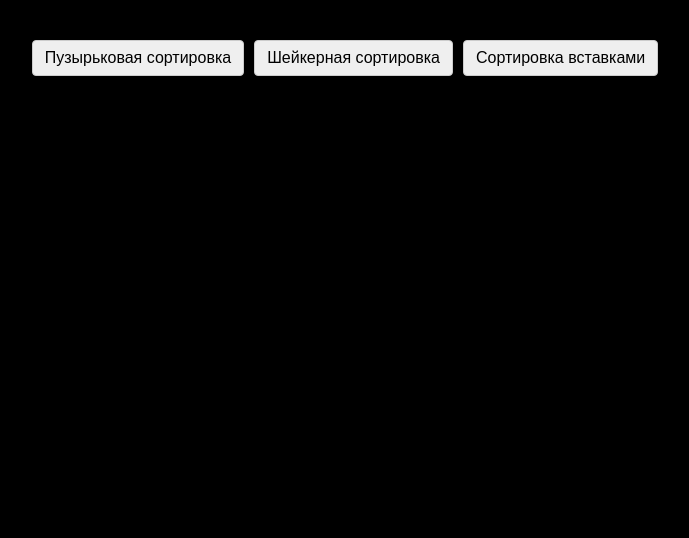
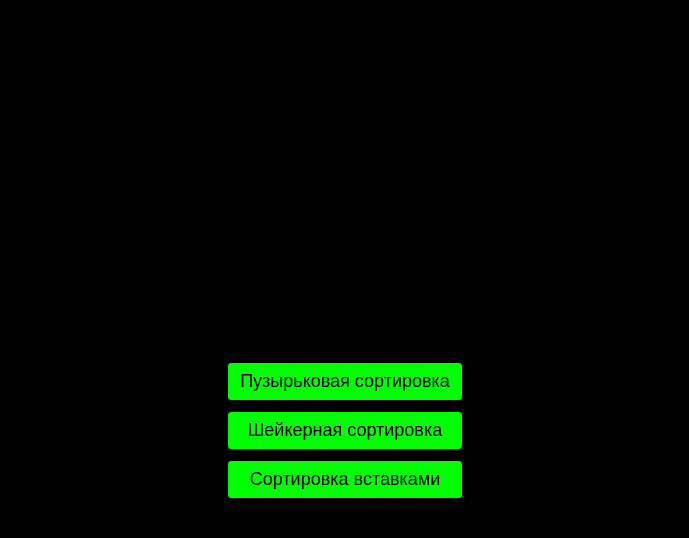
Before and after one commit to 37Evgeny/SortingAlgorithm, a plain HTML site: page index.html in a window 1280 px wide. Shown: the whole page, without its empty margins (295-984 px from the left). Drawn offline with Linux system fonts and the light colour scheme.

Commit message:
баг с линиями которые остаются решен установил бордер черного цвета, поменял стили кнопок добавил класс btn

```diff
--- a/index.css
+++ b/index.css
@@ -8,7 +8,7 @@
    align-items: center;
    justify-content: center;
    width: 100%;
-   height: 60%;
+   height: 100vh;
  }
 
  body {
@@ -22,36 +22,42 @@
 
   /* Меню сортировки по центру */
   #menuContainer {
+    background-color: #000;
     display: flex;
     justify-content: center;
     align-items: center;
     margin-top: 20px;
+    height: 100vh;
   }
 
   #menuButtons {
     display: flex;
+    flex-direction: column;
     gap: 10px;
   }
 
-  button {
+  .btn {
+    background: lime;
     padding: 8px 12px;
-    font-size: 16px;
+    font-size: 18px;
     border-radius: 4px;
-    border: 1px solid #ccc;
+    border: 1px solid #000000;
     cursor: pointer;
     transition: background-color 0.3s, transform 0.2s;
   }
 
-  button:hover {
-    background-color: #f0f0f0;
+  .btn:hover {
+    background-color: #000000;
+    color: aqua;
     transform: scale(1.02);
   }
 
   /* Канвас для визуализации */
   #canvas {
-    border: 1px solid #000;
+    /* border: 1px solid #000; */
     margin-top: 20px;
 
     /* Изначально скрыт */
     display: none;
+    align-items: center;
   }
--- a/index.html
+++ b/index.html
@@ -10,9 +10,9 @@
     <div class="container">
       <div id="menuContainer">
         <div id="menuButtons">
-          <button data-algo="bubble">Пузырьковая сортировка</button>
-          <button data-algo="shaker">Шейкерная сортировка</button>
-          <button data-algo="insertion">Сортировка вставками</button>
+          <button class="btn" data-algo="bubble">Пузырьковая сортировка</button>
+          <button class="btn" data-algo="shaker">Шейкерная сортировка</button>
+          <button class="btn" data-algo="insertion">Сортировка вставками</button>
         </div>
       </div>
 
--- a/index.js
+++ b/index.js
@@ -1,38 +1,38 @@
-const canvas = document.getElementById('canvas');
-const ctx = canvas.getContext('2d');
+const canvas = document.getElementById("canvas");
+const ctx = canvas.getContext("2d");
 
 const width = canvas.width; //600
 const height = canvas.height; //400
 
 let data = [];
-const barCount=50; // число столбиков
+const barCount = 50; // число столбиков
 
 // Генерация случайных данных
 function generateData() {
   data = [];
-  for(let i=0; i<barCount; i++) {
+  for (let i = 0; i < barCount; i++) {
     data.push(Math.random());
   }
 }
 
 // Отрисовка массива
-function drawBars(highlightIndices=[]) {
-  ctx.clearRect(0,0,width,height);
+function drawBars(highlightIndices = []) {
+  ctx.clearRect(0, 0, width, height);
 
-  const barWidth= width / barCount;
+  const barWidth = width / barCount;
 
-  for(let i=0; i<barCount; i++) {
-    const barHeight= data[i] * (height -20);
-    ctx.fillStyle= highlightIndices.includes(i) ? 'red' : 'blue';
+  for (let i = 0; i < barCount; i++) {
+    const barHeight = data[i] * (height - 20);
+    ctx.fillStyle = highlightIndices.includes(i) ? "red" : "blue";
 
     // Центрируем столбики по горизонтали
-    ctx.fillRect(i*barWidth, height - barHeight, barWidth -1, barHeight);
+    ctx.fillRect(i * barWidth, height - barHeight, barWidth - 1, barHeight);
   }
 }
 
 // Вспомогательная функция задержки
 function sleep(ms) {
-  return new Promise(resolve => setTimeout(resolve, ms));
+  return new Promise((resolve) => setTimeout(resolve, ms));
 }
 
 // Алгоритмы сортировки
@@ -40,13 +40,13 @@ function sleep(ms) {
 // Пузырьковая
 async function bubbleSort() {
   let n = data.length;
-  for(let i=0; i<n-1; i++) {
-    for(let j=0; j<n-i-1; j++) {
-      drawBars([j,j+1]);
+  for (let i = 0; i < n - 1; i++) {
+    for (let j = 0; j < n - i - 1; j++) {
+      drawBars([j, j + 1]);
       await sleep(50);
-      if(data[j]>data[j+1]) {
-        [data[j], data[j+1]] = [data[j+1], data[j]];
-        drawBars([j,j+1]);
+      if (data[j] > data[j + 1]) {
+        [data[j], data[j + 1]] = [data[j + 1], data[j]];
+        drawBars([j, j + 1]);
         await sleep(50);
       }
     }
@@ -55,66 +55,66 @@ async function bubbleSort() {
 
 // Шейкерная
 async function shakerSort() {
-  let left=0, right=data.length-1;
+  let left = 0,
+    right = data.length - 1;
 
-   while(left<right) {
-     let swapped=false;
+  while (left < right) {
+    let swapped = false;
 
-     for(let i=left; i<right; i++) {
-       drawBars([i,i+1]);
+    for (let i = left; i < right; i++) {
+      drawBars([i, i + 1]);
       await sleep(50);
-       if(data[i]>data[i+1]) {
-         [data[i], data[i+1]] = [data[i+1], data[i]];
-         swapped=true;
-         drawBars([i,i+1]);
+      if (data[i] > data[i + 1]) {
+        [data[i], data[i + 1]] = [data[i + 1], data[i]];
+        swapped = true;
+        drawBars([i, i + 1]);
         await sleep(50);
       }
     }
 
     right--;
 
-     if(!swapped) break;
+    if (!swapped) break;
 
-     swapped=false;
+    swapped = false;
 
-     for(let i=right; i>left; i--) {
-       drawBars([i-1,i]);
+    for (let i = right; i > left; i--) {
+      drawBars([i - 1, i]);
       await sleep(50);
-       if(data[i-1]>data[i]) {
-         [data[i-1], data[i]] = [data[i], data[i-1]];
-         swapped=true;
-         drawBars([i-1,i]);
+      if (data[i - 1] > data[i]) {
+        [data[i - 1], data[i]] = [data[i], data[i - 1]];
+        swapped = true;
+        drawBars([i - 1, i]);
         await sleep(50);
       }
     }
 
     left++;
 
-     if(!swapped) break;
+    if (!swapped) break;
   }
 }
 
 // Сортировка вставками
 async function insertionSort() {
-   let n=data.length;
+  let n = data.length;
 
-   for(let i=1; i<n; i++) {
-     let key=data[i];
-     let j=i-1;
+  for (let i = 1; i < n; i++) {
+    let key = data[i];
+    let j = i - 1;
 
-     while(j>=0 && data[j]>key) {
-       drawBars([j,j+1]);
+    while (j >= 0 && data[j] > key) {
+      drawBars([j, j + 1]);
       await sleep(50);
 
-       data[j+1]=data[j];
+      data[j + 1] = data[j];
       j--;
 
-       drawBars([j+1]);
+      drawBars([j + 1]);
       await sleep(50);
-
     }
 
-     data[j+1]=key;
+    data[j + 1] = key;
 
     // Обновляем визуализацию после вставки
     drawBars();
@@ -123,42 +123,49 @@ async function insertionSort() {
 }
 
 async function startSorting(algo) {
-  const canvasElement = document.getElementById('canvas');
+  // Отключаем кнопки
+  document
+    .querySelectorAll("#menuButtons button")
+    .forEach((btn) => (btn.disabled = true));
 
-  // Показываем канвас
-  canvasElement.style.display='block';
+  const canvasElement = document.getElementById("canvas");
+  canvasElement.style.display = "block";
 
-  // Полностью очищаем канвас перед началом
   ctx.clearRect(0, 0, width, height);
-
   generateData();
   drawBars();
 
   switch (algo) {
-    case 'bubble':
+    case "bubble":
       await bubbleSort();
       break;
-    case 'shaker':
+    case "shaker":
       await shakerSort();
       break;
-    case 'insertion':
+    case "insertion":
       await insertionSort();
       break;
     default:
       break;
   }
+
+  // Включаем кнопки обратно
+  document
+    .querySelectorAll("#menuButtons button")
+    .forEach((btn) => (btn.disabled = false));
 }
 // Обработчики кнопок
-document.querySelectorAll('#menuButtons button').forEach(btn => {
- btn.addEventListener('click', () => {
-   const algo = btn.getAttribute('data-algo');
+document.querySelectorAll("#menuButtons button").forEach((btn) => {
+  btn.addEventListener("click", () => {
+    const algo = btn.getAttribute("data-algo");
 
     // Запускаем сортировку и показываем визуализацию
     startSorting(algo);
 
     // После выбора меню скрывается (если нужно)
-   document.getElementById('menuContainer').style.display='none';
-    document.getElementById('menuContainer').style.border = 'none';
+    document.getElementById("menuContainer").style.display = "none";
+    document.getElementById("btn").style.border = "none";
+    document.getElementById("btn").style.outline = "none";
   });
 });
 
```
Lines whose indentation alone changed are shown as unchanged.
